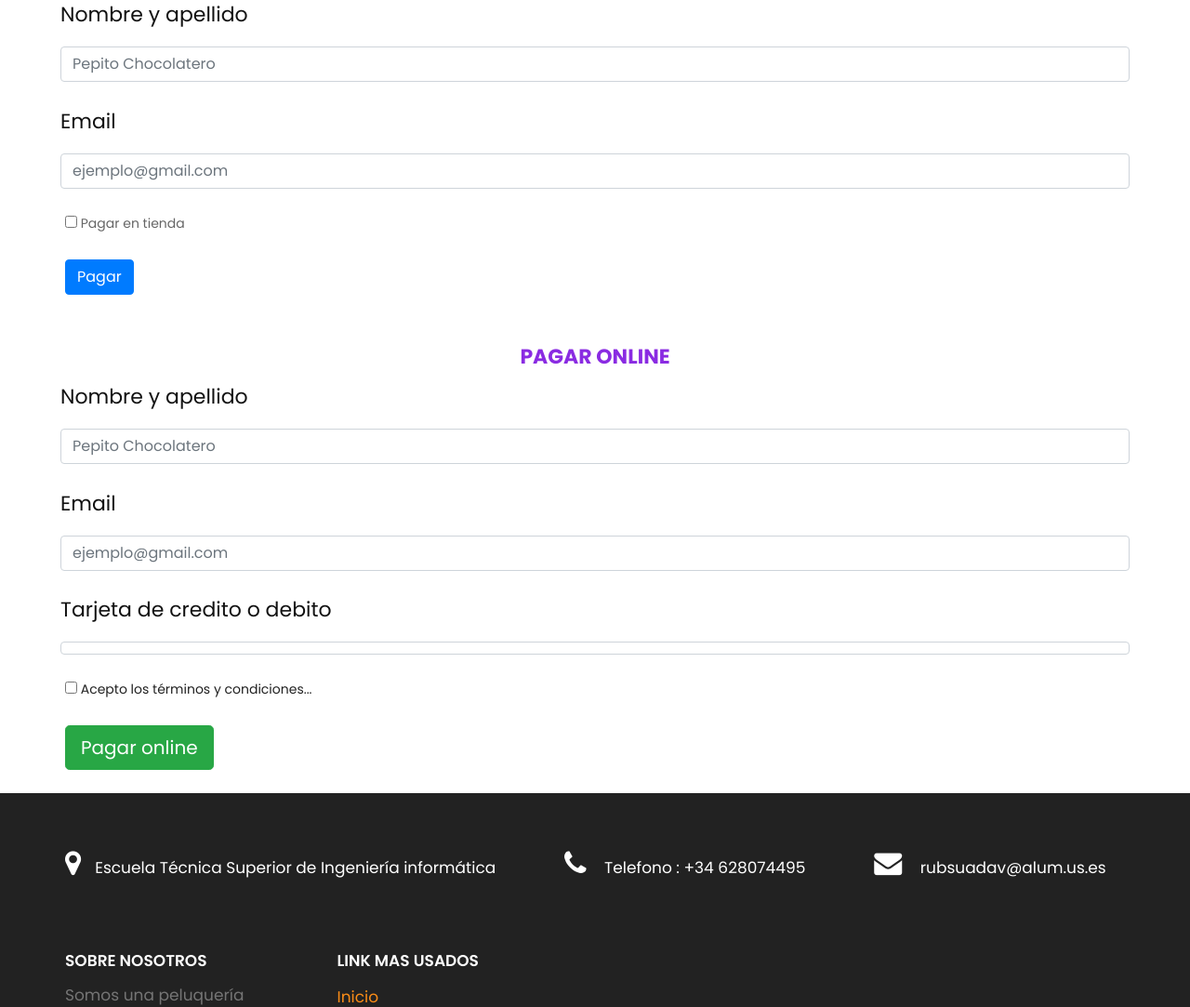
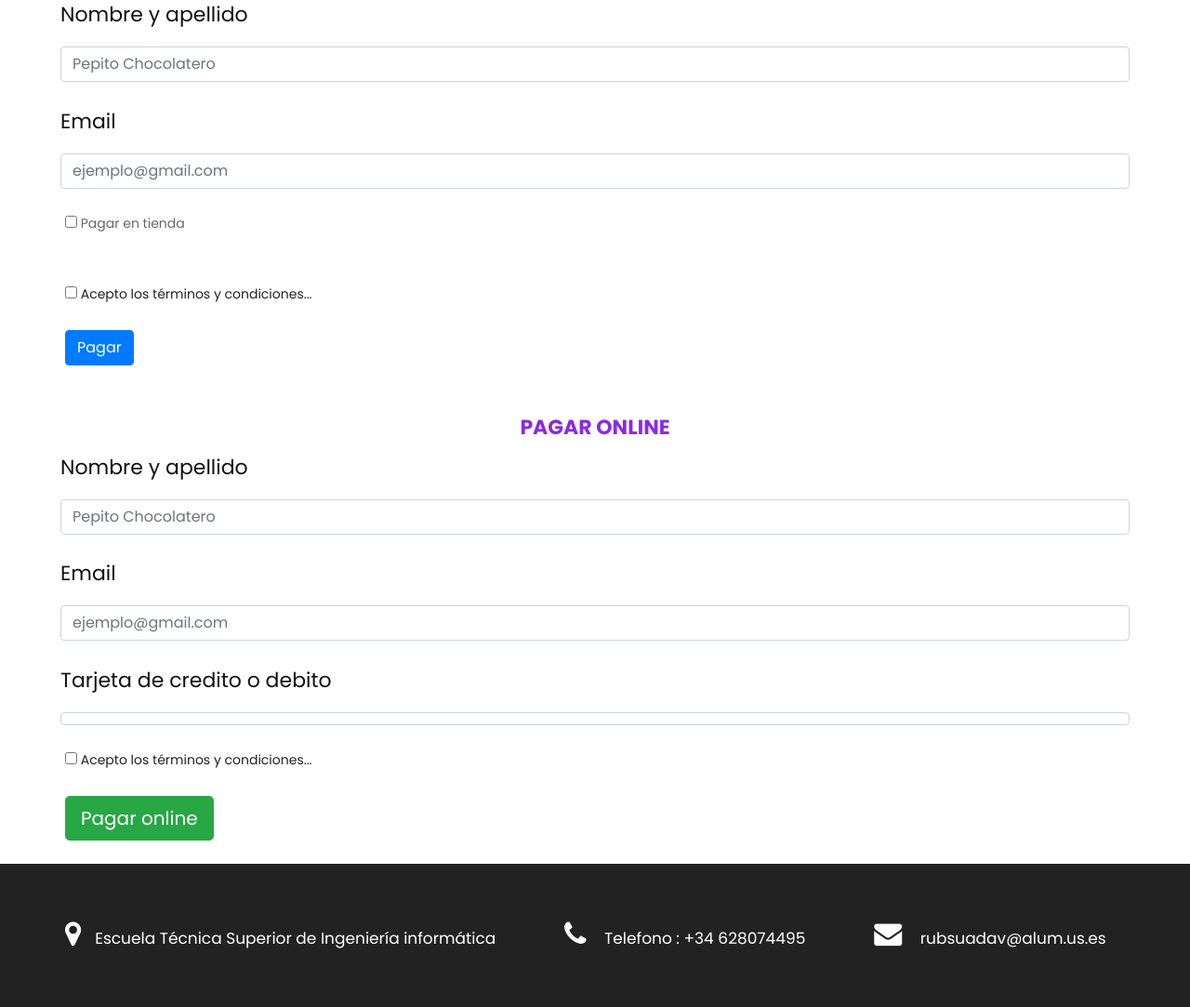
Before and after one commit to lausalbra/-PGPI-1.1, a Django app: template code/barbershopApp/templates/pagos.html in a window 1280 px wide. Shown: the part 155-1238 px from the top of the page at 93% size. Run offline with Django 4.2, Linux system fonts and the light colour scheme; the template is opened without the code that fills it, so the values that code supplies are empty; some libraries are stand-ins or nearby versions; some web fonts are replaced.

Commit message:
terminos y condiciones en pagos en efectivo tienda

```diff
--- a/code/barbershopApp/templates/pagos.html
+++ b/code/barbershopApp/templates/pagos.html
@@ -51,6 +51,9 @@
         <br>
         <input type="checkbox" name="agree" onclick="" required />
         <a for="agree">Pagar en tienda</a><br><br>
+        <br>
+        <input type="checkbox" name="agree" onclick="" required />
+        <a href='/terminos' for="agree">Acepto los términos y condiciones...</a><br><br>
         <button type="submit" class="btn btn-primary">Pagar</a></button>
     </form>
 
```
Also changed, not shown: code/barbershopApp/static/media/descarga.jfif (added), code/db.sqlite3.
